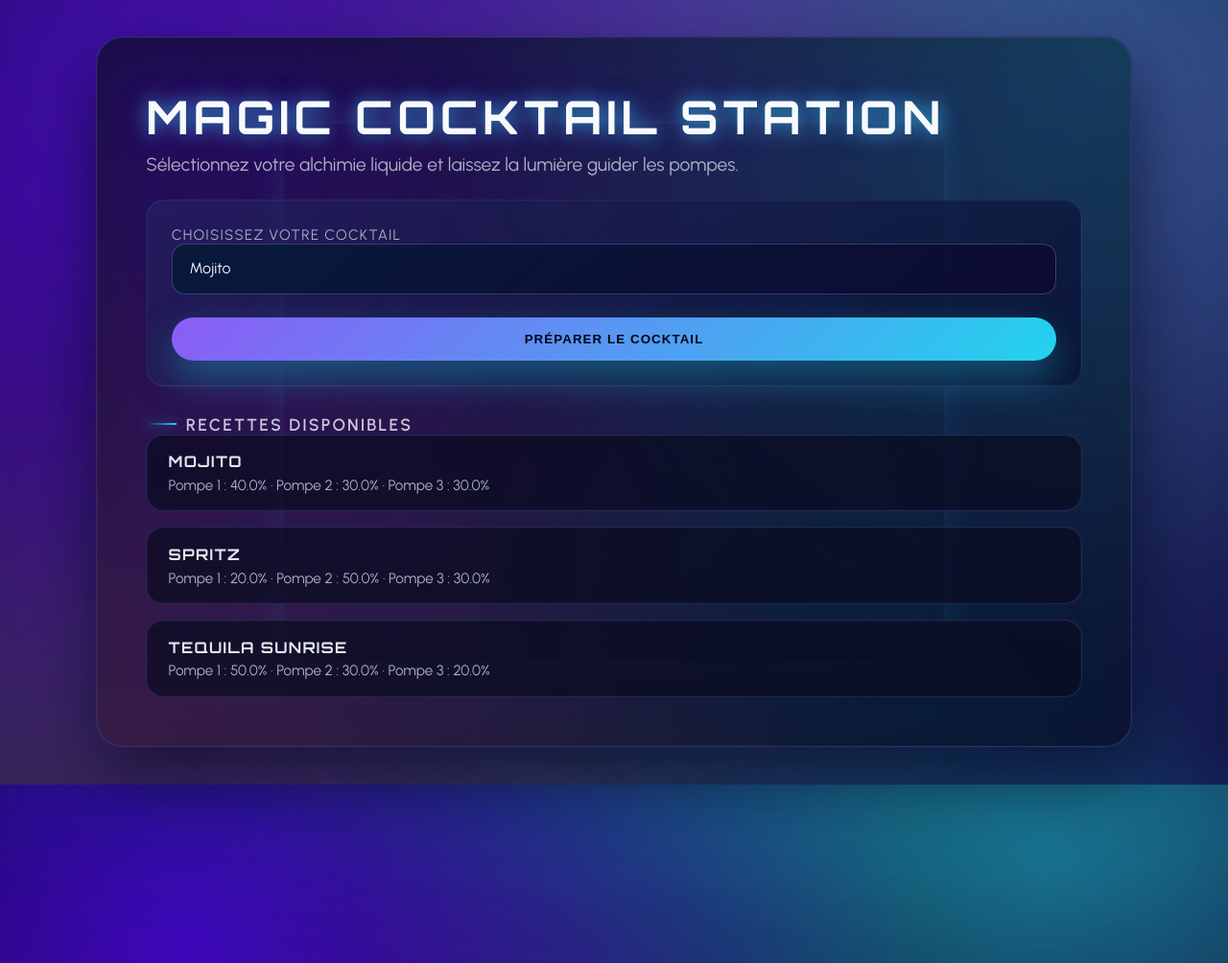
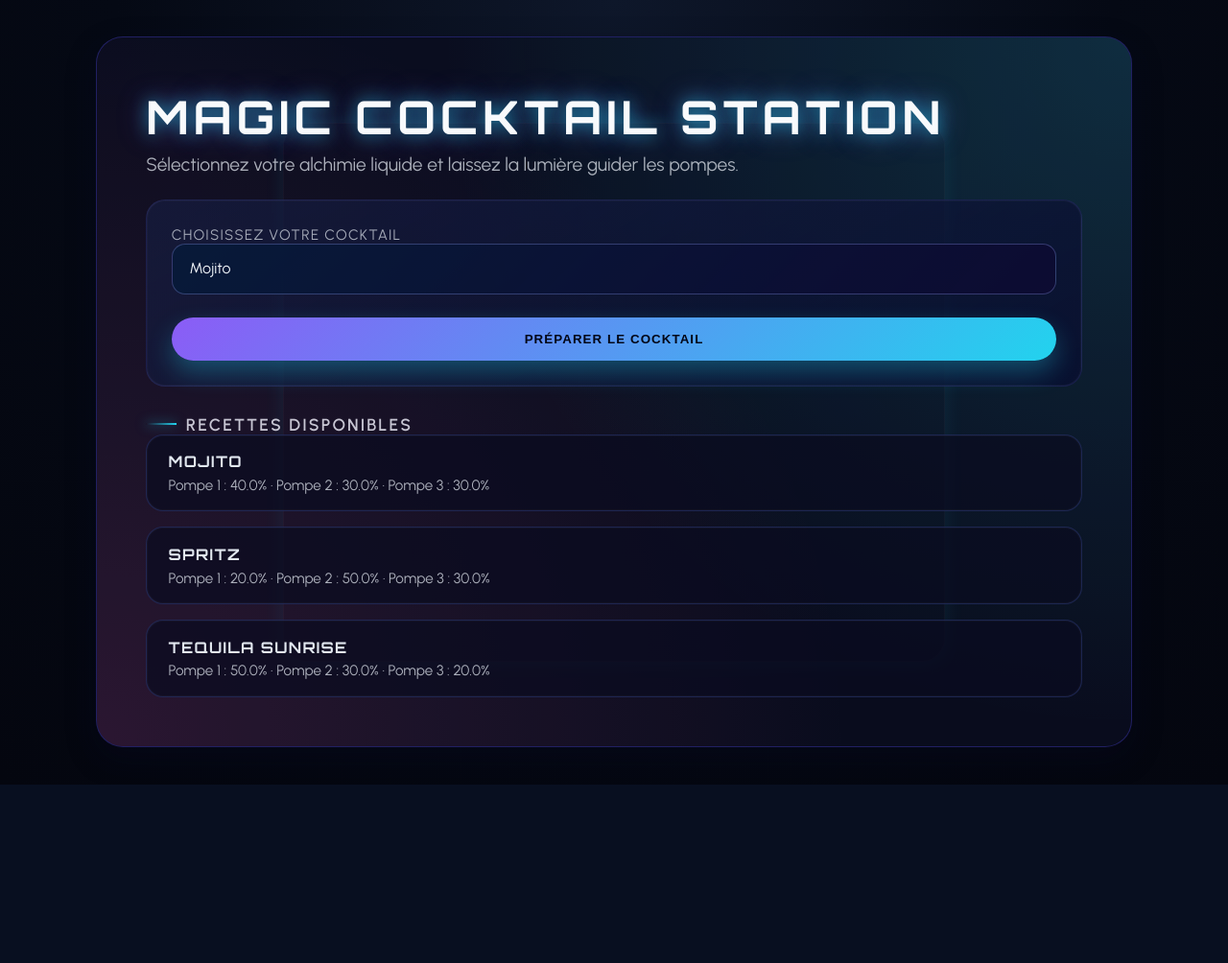
Before and after one commit to matteolefer/magic_cocktail, a Flask app: page / in a window 1280 px wide; the page is wider, and only the part inside the window is pictured. Shown: that part at 96% size. After the commit the page ends 818 px from the top of that part, so only its background shows below. Run offline with Flask 3, Linux system fonts and the light colour scheme.

Commit message:
Simplify cocktail UI rendering effects

```diff
--- a/raspberry_pi/templates/index.html
+++ b/raspberry_pi/templates/index.html
@@ -10,10 +10,6 @@
     <style>
       :root {
         color-scheme: dark;
-        --bg-gradient: radial-gradient(circle at 15% 20%, rgba(79, 0, 255, 0.68), transparent 60%),
-          radial-gradient(circle at 85% 10%, rgba(34, 211, 238, 0.38), transparent 55%),
-          radial-gradient(circle at 20% 85%, rgba(236, 72, 153, 0.3), transparent 60%),
-          linear-gradient(140deg, #020617 10%, #0b122b 45%, #11063a 90%);
         --accent: #8b5cf6;
         --accent-strong: #22d3ee;
         --accent-hot: #f472b6;
@@ -35,23 +31,10 @@
         align-items: center;
         justify-content: center;
         padding: clamp(2rem, 3vw, 4rem);
-        background: #010512;
-        background-image: var(--bg-gradient);
+        background: radial-gradient(circle at top, #0e172a 0%, #050914 50%, #04060f 100%);
         font-family: 'Urbanist', system-ui, -apple-system, BlinkMacSystemFont, 'Segoe UI', sans-serif;
         color: var(--text-primary);
         overflow: hidden;
-      }
-
-      body::before {
-        content: "";
-        position: fixed;
-        inset: -20%;
-        background: radial-gradient(circle, rgba(255, 255, 255, 0.08) 0%, transparent 55%);
-        filter: blur(120px);
-        opacity: 0.6;
-        animation: breathe 14s ease-in-out infinite;
-        pointer-events: none;
-        z-index: 0;
       }
 
       .night-wrapper {
@@ -59,46 +42,14 @@
         position: relative;
       }
 
-      .night-wrapper::before,
-      .night-wrapper::after {
-        content: "";
-        position: absolute;
-        inset: -12%;
-        border-radius: 32px;
-        background: conic-gradient(from 120deg, rgba(34, 211, 238, 0.45), transparent 40%, rgba(168, 85, 247, 0.52) 70%, transparent 100%);
-        filter: blur(65px);
-        opacity: 0.55;
-        z-index: 0;
-        animation: pulse 10s linear infinite;
-      }
-
-      .night-wrapper::after {
-        inset: -20%;
-        filter: blur(150px);
-        opacity: 0.35;
-        animation-duration: 16s;
-      }
-
-      @keyframes pulse {
-        0%, 100% { transform: rotate(0deg) scale(1); }
-        50% { transform: rotate(5deg) scale(1.05); }
-      }
-
-      @keyframes breathe {
-        0%, 100% { transform: scale(1); opacity: 0.55; }
-        40% { transform: scale(1.05); opacity: 0.75; }
-        70% { transform: scale(0.97); opacity: 0.45; }
-      }
-
       .club-panel {
         position: relative;
         z-index: 1;
         border-radius: 28px;
         padding: clamp(2rem, 4vw, 3.25rem);
-        background: var(--glass);
-        border: 1px solid var(--glass-border);
-        backdrop-filter: blur(24px) saturate(150%);
-        box-shadow: 0 30px 80px rgba(5, 10, 35, 0.75), inset 0 0 0 1px rgba(148, 163, 255, 0.05);
+        background: rgba(10, 14, 32, 0.9);
+        border: 1px solid rgba(79, 70, 229, 0.35);
+        box-shadow: 0 12px 30px rgba(5, 10, 35, 0.35);
         display: grid;
         gap: clamp(1.5rem, 2vw, 2.5rem);
         overflow: hidden;
@@ -121,8 +72,8 @@
         inset: 12% 18%;
         border-radius: 24px;
         border: 1px solid rgba(255, 255, 255, 0.05);
-        box-shadow: 0 0 35px rgba(34, 211, 238, 0.12), 0 0 65px rgba(139, 92, 246, 0.08);
-        opacity: 0.7;
+        box-shadow: 0 0 20px rgba(34, 211, 238, 0.18);
+        opacity: 0.55;
         pointer-events: none;
       }
 
@@ -157,7 +108,7 @@
         gap: 1.5rem;
         padding: clamp(1.25rem, 2vw, 1.75rem);
         border-radius: 20px;
-        background: linear-gradient(150deg, rgba(36, 44, 104, 0.45), rgba(9, 15, 48, 0.8));
+        background: linear-gradient(150deg, rgba(23, 32, 70, 0.6), rgba(9, 15, 48, 0.85));
         border: 1px solid rgba(120, 120, 255, 0.14);
         box-shadow: inset 0 0 0 1px rgba(255, 255, 255, 0.03);
         position: relative;
@@ -206,8 +157,8 @@
         letter-spacing: 0.08em;
         text-transform: uppercase;
         cursor: pointer;
-        transition: transform 0.3s ease, box-shadow 0.3s ease, filter 0.3s ease;
-        box-shadow: 0 18px 40px rgba(34, 211, 238, 0.35);
+        transition: transform 0.2s ease, box-shadow 0.2s ease;
+        box-shadow: 0 12px 26px rgba(34, 211, 238, 0.3);
       }
 
       .btn-prepare::after {
```
Also changed, not shown: other parts of raspberry_pi/templates/index.html (+10 -11 lines).
